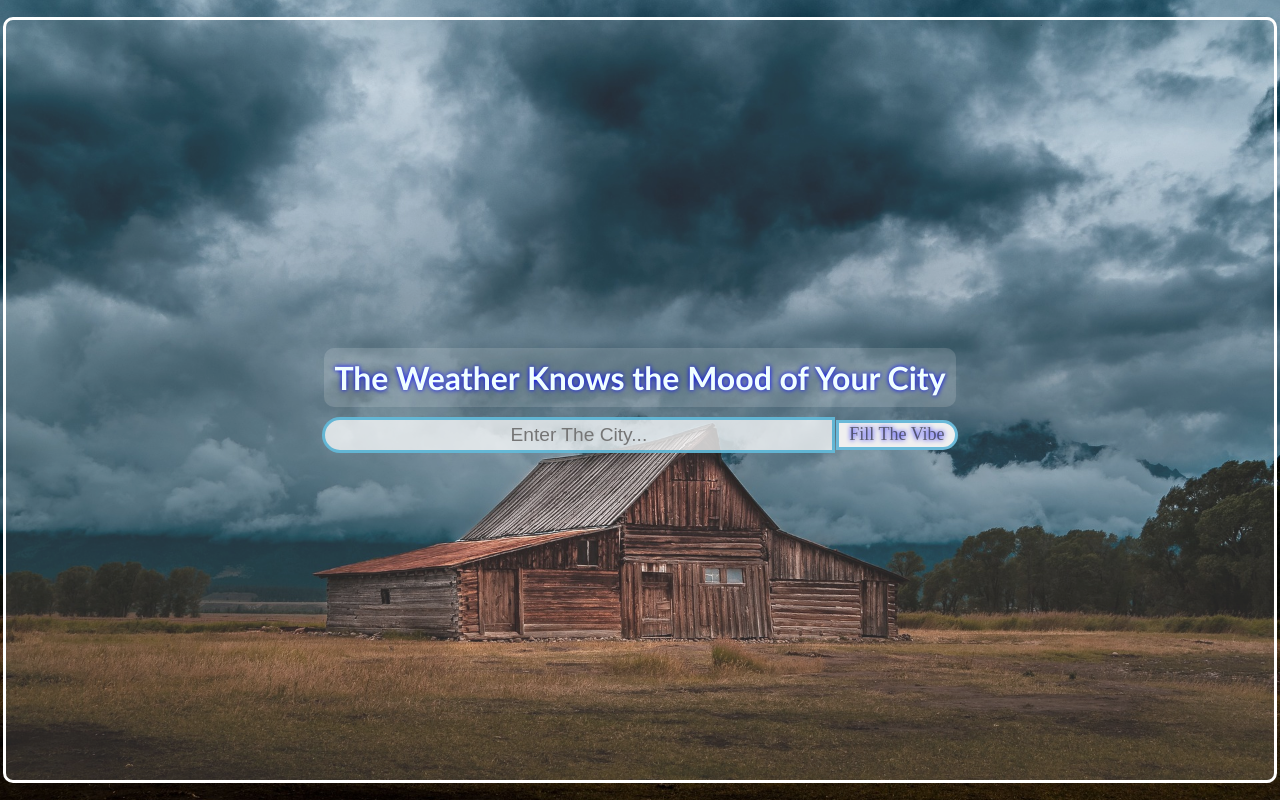
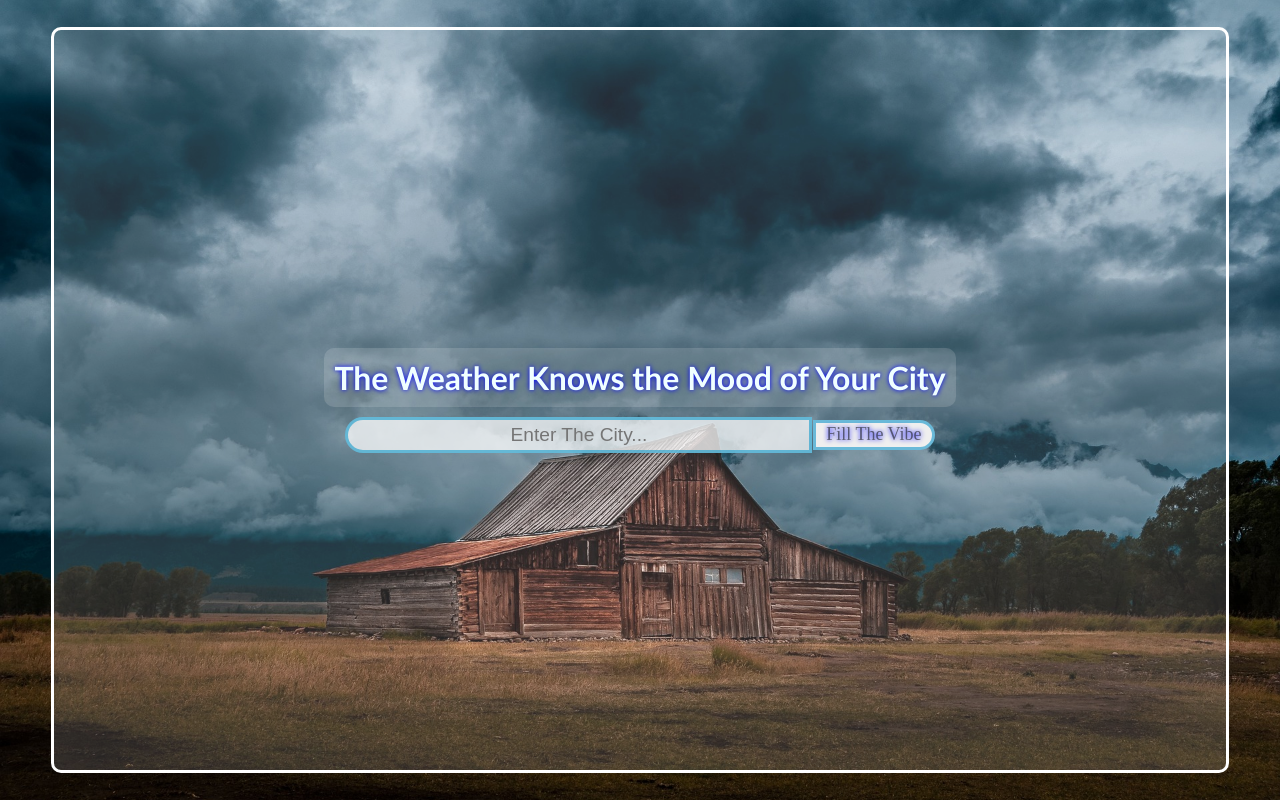
Before and after one commit to ShamJohari20/Aesthetic-Weather, a React (Vite) app: page / in a window 1280 px wide. Built offline with nearby package versions, Linux system fonts and the light colour scheme.

Commit message:
fourth commit

```diff
--- a/src/App.css
+++ b/src/App.css
@@ -15,8 +15,8 @@
 }
 
 #main{
-    height: 95%;
-    width: 99%;
+    height: 90%;
+    width: 90%;
     display: flex;
     /* flex-wrap: wrap; */
     flex-direction: column;
@@ -28,6 +28,7 @@
     border-color: white;
     border-radius: 10px;
     background-color: rgba(255, 255, 255, 0.141);
+    padding: 10px;
 
 
 
--- a/src/App.jsx
+++ b/src/App.jsx
@@ -78,6 +78,10 @@ const App = () => {
                             }
                         </div>
 
+                        <div>
+
+                        </div>
+
                     </>}
 
                 </div>
```
